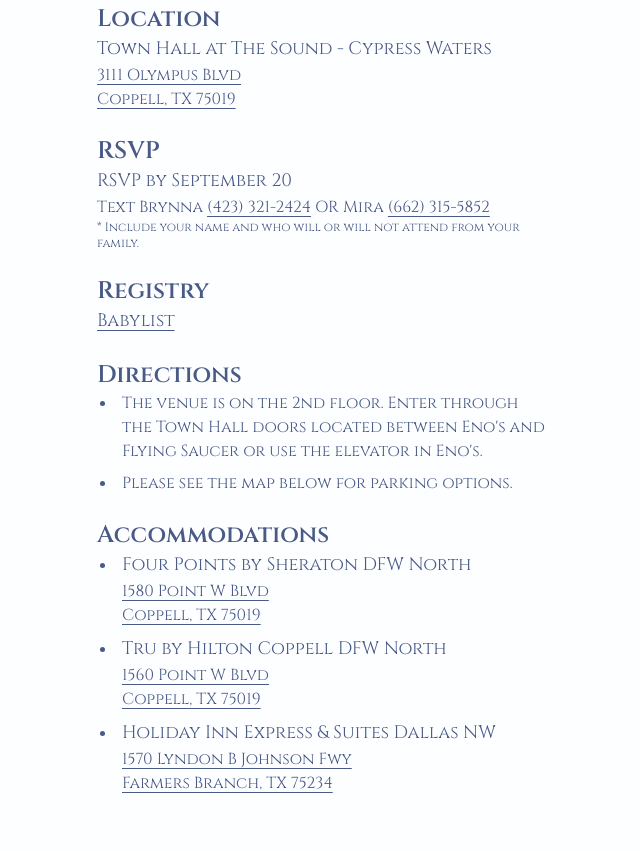
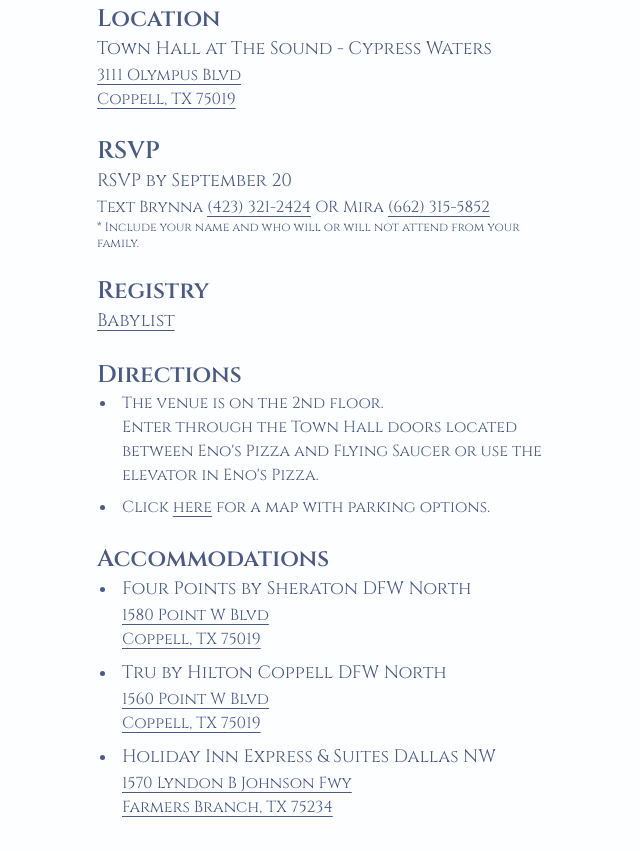
Before and after one commit to kishanpatel789/mirakash_baby_shower, a website: page main/index.html in a window 1280 px wide. Shown: the part 669-1520 px from the top of the page, without its empty margins (293-933 px from the left). Drawn offline with Linux system fonts and the light colour scheme.

Commit message:
Add parking map

```diff
--- a/main/index.html
+++ b/main/index.html
@@ -80,12 +80,12 @@
         <ul>
           <li>
             <span>
-              The venue is on the 2nd floor. Enter through the Town Hall doors located between Eno's and Flying Saucer or use the elevator in Eno's.
+              The venue is on the 2nd floor. <br>Enter through the Town Hall doors located between Eno's Pizza and Flying Saucer or use the elevator in Eno's Pizza.
             </span>
           </li>
           <li>
             <span>
-              Please see the map below for parking options.
+              Click <a href="/static/images/TheSoundParkingMap.png">here</a> for a map with parking options.
             </span>
           </li>
         </ul>
```
Also changed, not shown: main/static/images/TheSoundParkingMap.png (added).
